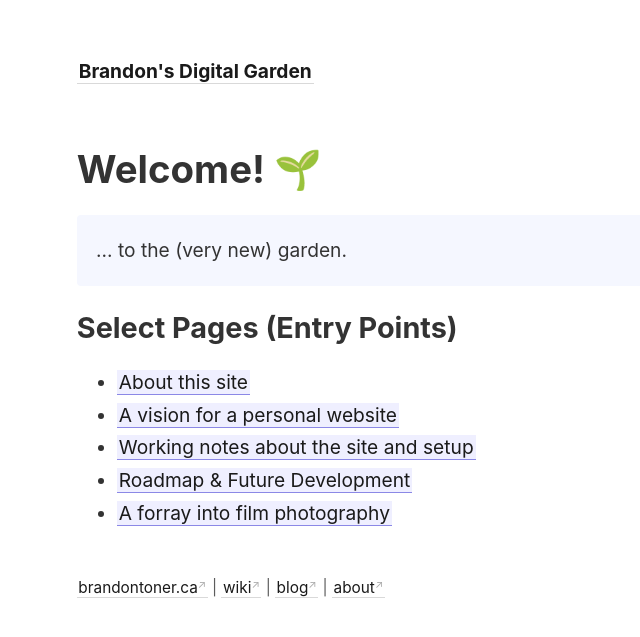
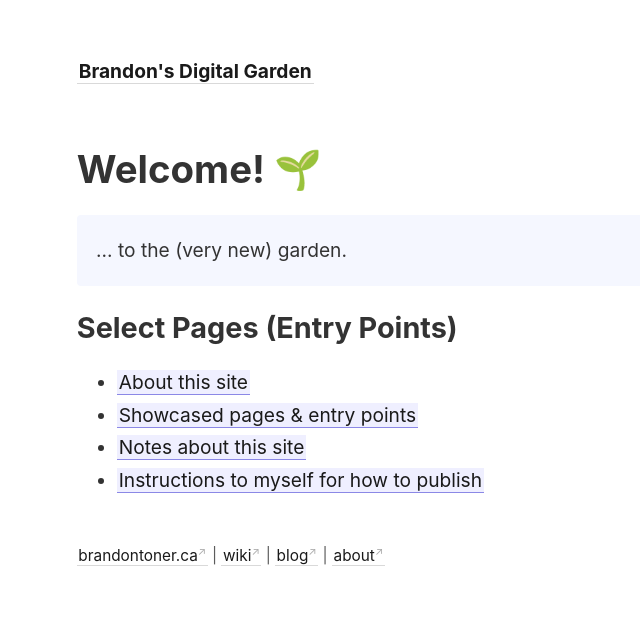
Before and after one commit to brandon-toner/brandontoner-jekyll-garden, a Jekyll site: the page built from _pages/index.md, in a window 1280 px wide. Shown: the top 637 px of the page, without its empty margins (0-640 px from the left). Built offline with Jekyll 4.4.1, drawn with Linux system fonts in a browser that asks for light colours.

Commit message:
Update content

```diff
--- a/_pages/index.md
+++ b/_pages/index.md
@@ -13,10 +13,10 @@ permalink: /
 
 ## Select Pages (Entry Points)
 - [[About this site]]
-- [[A vision for a personal website]]
-- [[Working notes about the site and setup]]
-- [[Roadmap & Future Development]]
-- [[A forray into film photography]]
+- [[Showcased pages & entry points]]
+- [[Notes about this site]]
+- [[Instructions to myself for how to publish]]
+
 
 <style>
   .wrapper {
```
Also changed, not shown: _notes/How I made this website.md (added, +1 -0 lines), _notes/Notes about this site.md (added, +2 -0 lines), _notes/Showcased pages & entry points.md (added, +3 -0 lines), _notes/What tools am I using to manage the website?.md (+1 -1 lines).
